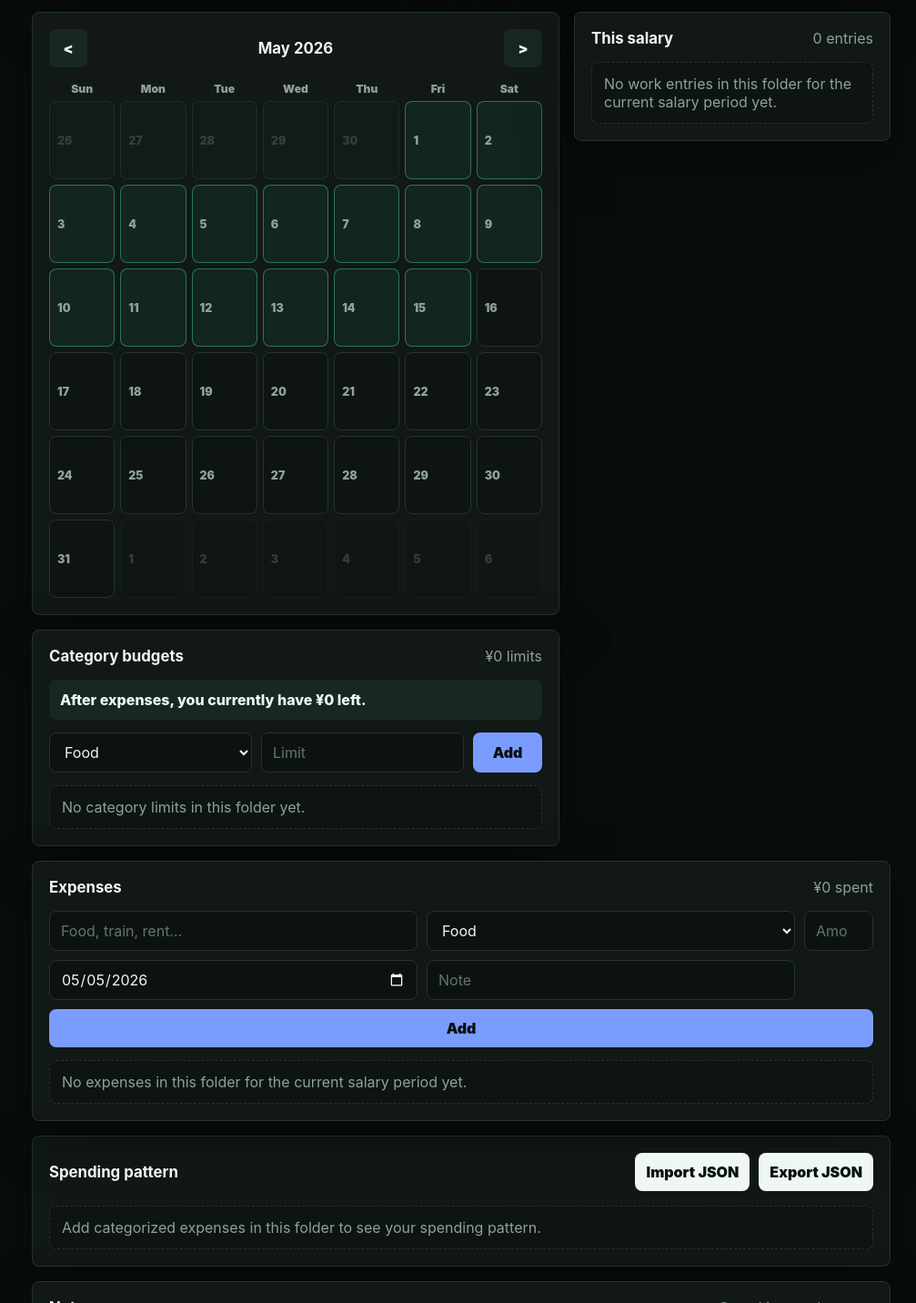
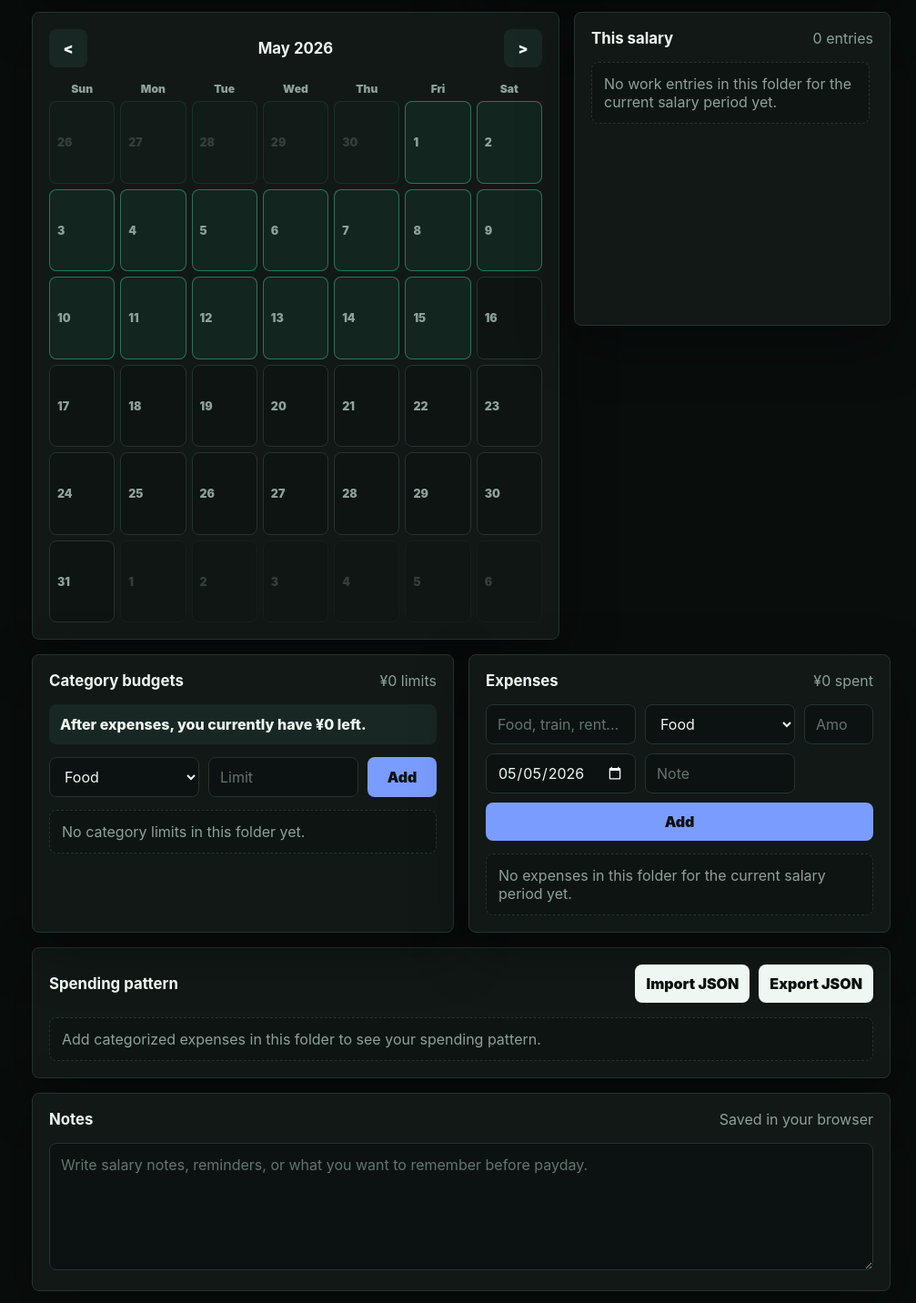
Before and after one commit to Suzuki1130/SalaFlow, a plain HTML site: page index.html in a window 1280 px wide. Shown: the part 908-2340 px from the top of the page at 91% size, without its empty margins (273-1280 px from the left). Drawn offline with Linux system fonts and the light colour scheme.

Commit message:
Add files via upload

```diff
--- a/index.html
+++ b/index.html
@@ -151,7 +151,6 @@
     </section>
 
     <section class="grid calendar-area">
-      <div class="calendar-stack">
       <article class="panel calendar-panel">
         <div class="calendar-head">
           <button id="prevMonth" type="button" title="Previous month">&lt;</button>
@@ -162,6 +161,16 @@
         <div id="calendar" class="calendar"></div>
       </article>
 
+      <article class="panel salary-panel">
+        <div class="section-title">
+          <h2>This salary</h2>
+          <span id="entryCount">0 entries</span>
+        </div>
+        <div id="entryList" class="stack"></div>
+      </article>
+    </section>
+
+    <section class="grid two money-row" id="money">
       <article class="panel" id="budget">
         <div class="section-title">
           <h2>Category budgets</h2>
@@ -182,18 +191,7 @@
         </form>
         <div id="budgetList" class="stack"></div>
       </article>
-      </div>
 
-      <article class="panel">
-        <div class="section-title">
-          <h2>This salary</h2>
-          <span id="entryCount">0 entries</span>
-        </div>
-        <div id="entryList" class="stack"></div>
-      </article>
-    </section>
-
-    <section class="grid money-row" id="money">
       <article class="panel" id="expenses">
         <div class="section-title">
           <h2>Expenses</h2>
--- a/styles.css
+++ b/styles.css
@@ -208,14 +208,30 @@ h2 { margin: 0; font-size: 1.05rem; }
 .two { grid-template-columns: repeat(2, minmax(0, 1fr)); }
 .calendar-area {
   grid-template-columns: minmax(0, 1.25fr) minmax(320px, 0.75fr);
-  align-items: start;
+  align-items: stretch;
   margin-top: 16px;
 }
-.calendar-stack { display: grid; gap: 16px; }
-.money-row {
-  grid-template-columns: minmax(0, 1fr);
-  margin-top: 16px;
+.calendar-panel {
+  height: 690px;
 }
+.salary-panel {
+  height: 345px;
+}
+.calendar-panel {
+  display: grid;
+  grid-template-rows: auto auto 1fr;
+}
+.salary-panel {
+  display: grid;
+  grid-template-rows: auto minmax(0, 1fr);
+}
+.salary-panel #entryList {
+  min-height: 0;
+  align-content: start;
+  overflow-y: auto;
+  padding-right: 4px;
+}
+.money-row { margin-top: 16px; }
 .panel, .side-card { padding: 18px; }
 .section-title, .calendar-head { display: flex; align-items: center; justify-content: space-between; gap: 12px; margin-bottom: 16px; }
 .button-row { display: flex; flex-wrap: wrap; gap: 10px; justify-content: flex-end; }
@@ -512,6 +528,8 @@ input:focus, select:focus, textarea:focus { outline: 3px solid rgba(77, 214, 168
   body.sidebar-collapsed .side-card .section-title { margin-bottom: 16px; }
   body.sidebar-collapsed .main { margin-left: 0; }
   .two, .calendar-area { grid-template-columns: 1fr; }
+  .calendar-panel, .salary-panel { height: auto; }
+  .salary-panel #entryList { max-height: 420px; }
 }
 
 @media (max-width: 640px) {
```
Lines whose indentation alone changed are shown as unchanged.
